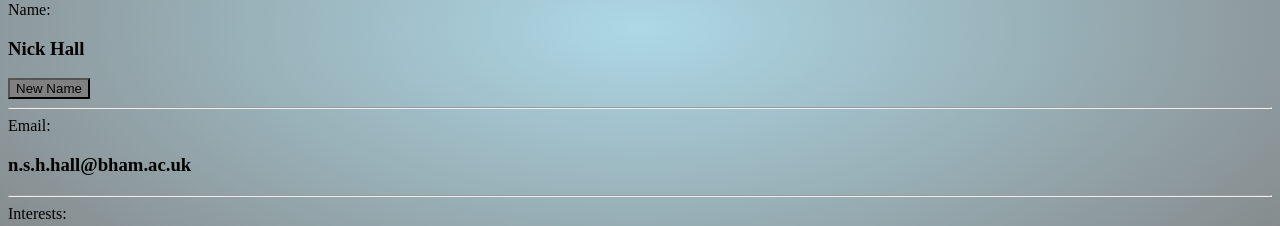
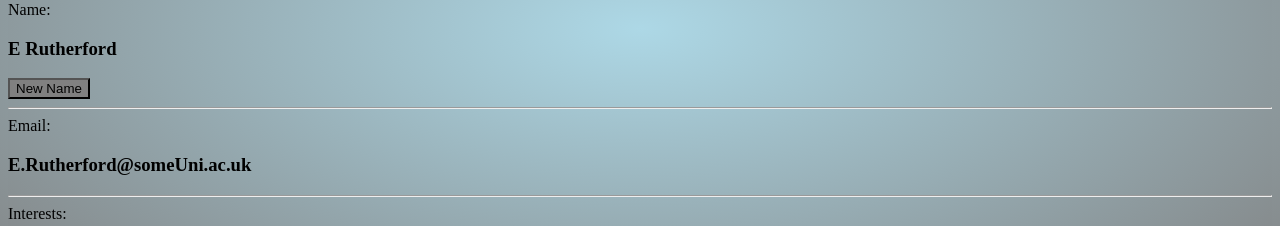
Before and after one commit to hallnsh/JS_Front_Back_End_Docker2, a plain HTML site: page html/index.html in a window 1280 px wide. Shown: the part 277-503 px from the top of the page. Drawn offline with Linux system fonts and the light colour scheme.

Commit message:
The 7th Commit to update index.html with someone elses name

```diff
--- a/html/index.html
+++ b/html/index.html
@@ -20,10 +20,10 @@
         <h1 id="header">Current User Profile</h1>
         <img src="../img/pic01.jpg" alt="Pic of Nick with MR-2" width="273" height="194" class="inactive_img">
         <br>
-        Name: <h3 id="name">Nick Hall</h3>
+        Name: <h3 id="name">E Rutherford</h3>
         <button class="button" onclick="searchname()">New Name</button>
         <hr>
-        Email: <h3 id="email">n.s.h.hall@bham.ac.uk</h3>
+        Email: <h3 id="email">E.Rutherford@someUni.ac.uk</h3>
         <hr>
         Interests: <h3 id="interests">Fixing things!</h3>
         <hr>
```
